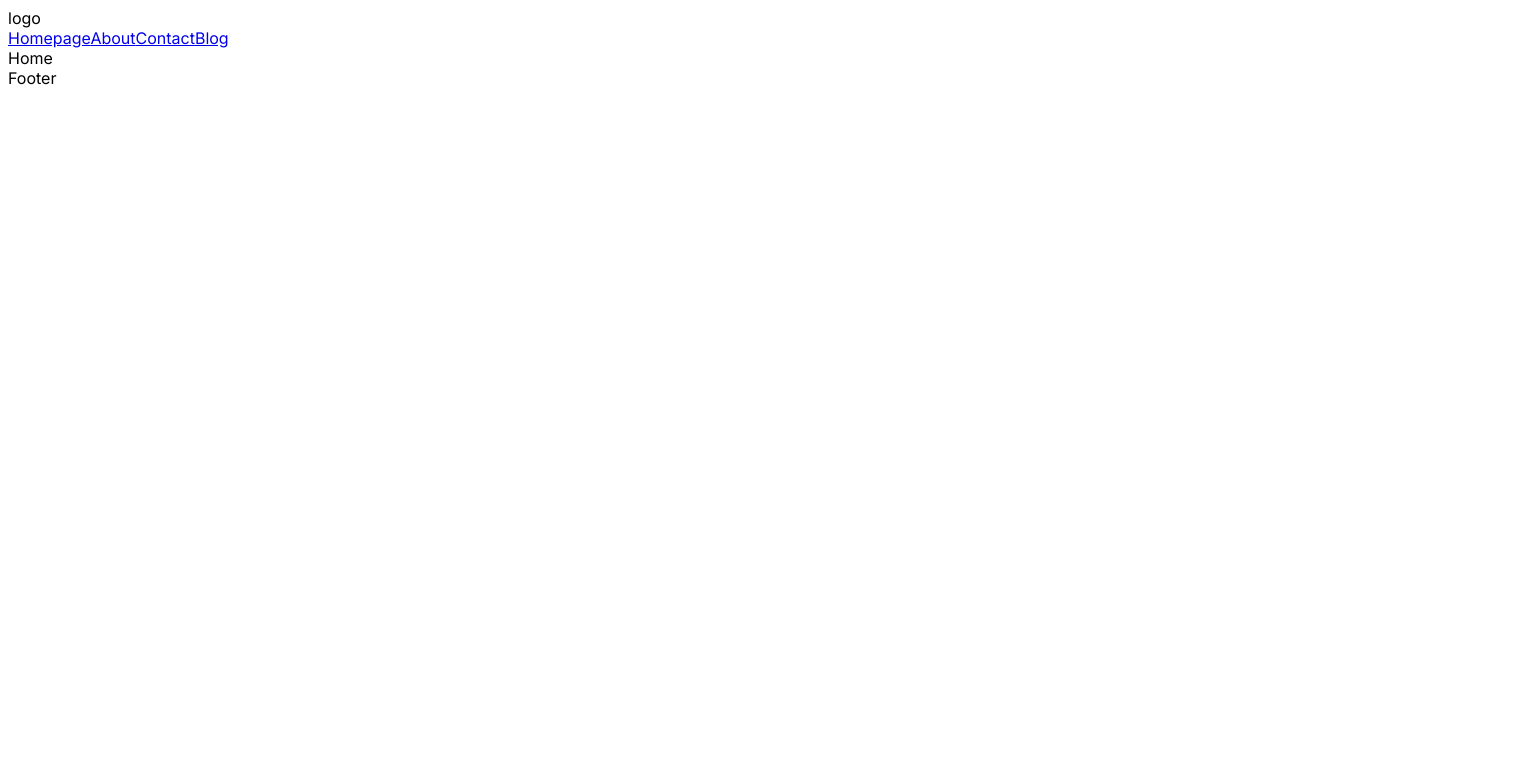
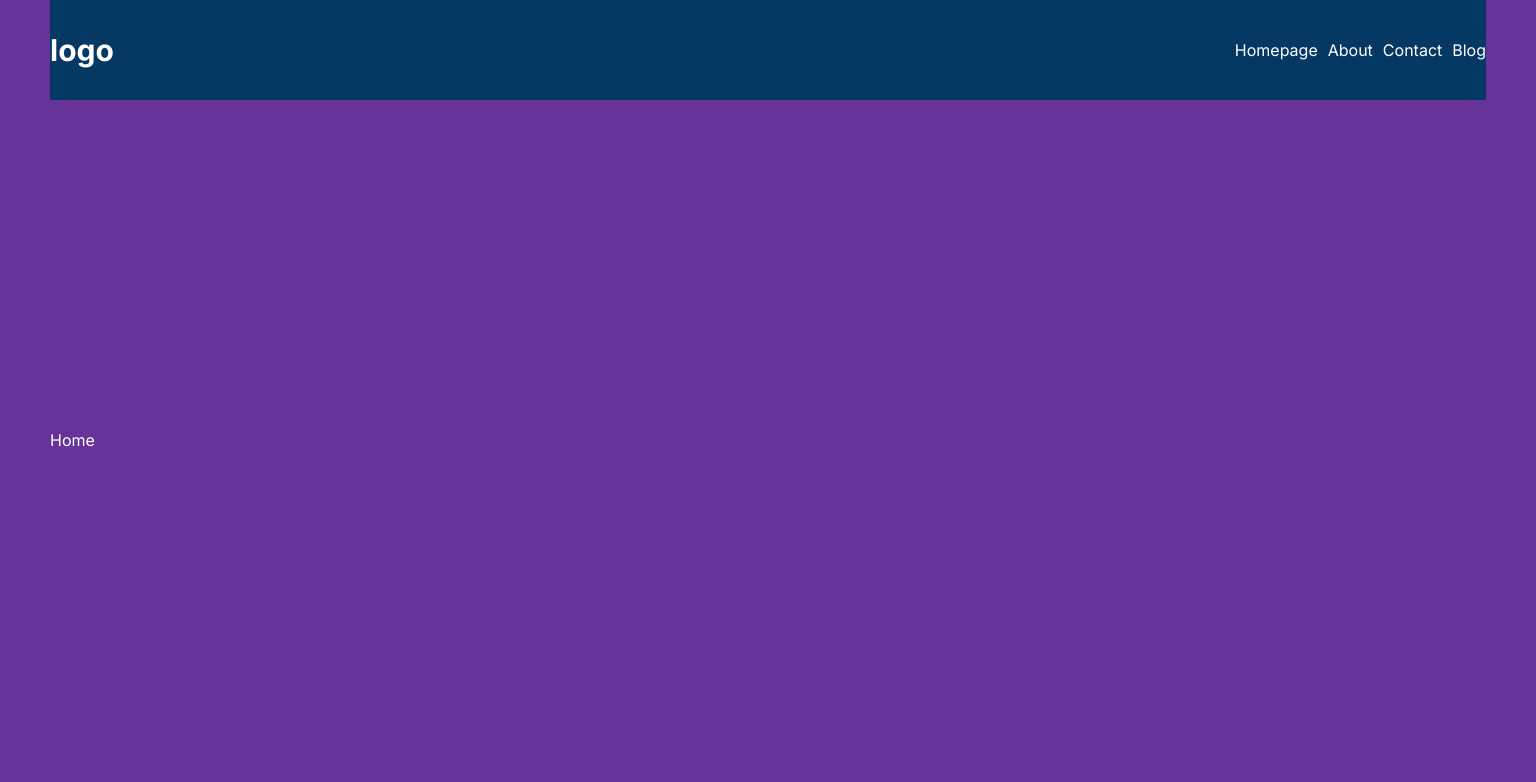
Before and after one commit to Ajaysh73/nextadminblog, a Next.js app: page / in a window 1280 px wide. Shown: the top 782 px of the page, 1536 px wide, since content can reach past the window. Built offline with nearby package versions, Linux system fonts and the light colour scheme.

Commit message:
Navbar styling

```diff
--- a/src/app/globals.css
+++ b/src/app/globals.css
@@ -0,0 +1,35 @@
+:root {
+  --bg: #0d0c22;
+  --bgSoft: #2d2b42;
+
+  --text: white;
+  --textSoft: #e5e5e5;
+
+  --btn: 33673fd;
+}
+* {
+  margin: 0;
+  padding: 0;
+  box-sizing: border-box;
+}
+body {
+  background-color: var(--bg);
+  color: var(--text);
+}
+
+a {
+  text-decoration: none;
+  color: inherit;
+}
+
+.container {
+  background-color: rebeccapurple;
+  width: 1536px;
+  margin: auto;
+  padding-left: 50px;
+  padding-right: 50px;
+  min-height: 100vh;
+  display: flex;
+  flex-direction: column;
+  justify-content: space-between;
+}
--- a/src/app/layout.js
+++ b/src/app/layout.js
@@ -14,9 +14,11 @@ export default function RootLayout({ children }) {
   return (
     <html lang='en'>
       <body className={inter.className}>
-        <Navbar />
-        {children}
-        <Footer />
+        <div className='container'>
+          <Navbar />
+          {children}
+          <Footer />
+        </div>
       </body>
     </html>
   );
--- a/src/components/links/Links.jsx
+++ b/src/components/links/Links.jsx
@@ -1,5 +1,6 @@
 import Link from 'next/link';
 import React from 'react';
+import styles from './links.module.css';
 
 const Links = () => {
   const links = [
@@ -22,7 +23,7 @@ const Links = () => {
   ];
 
   return (
-    <div>
+    <div className={styles.links}>
       {links.map((link) => (
         <Link href={link.path} key={link.title}>
           {link.title}
--- /dev/null
+++ b/src/components/links/links.module.css
@@ -0,0 +1,5 @@
+.links {
+  display: flex;
+  align-items: center;
+  gap: 10px;
+}
--- a/src/components/navbar/Navbar.jsx
+++ b/src/components/navbar/Navbar.jsx
@@ -1,14 +1,15 @@
 import React from 'react';
 import Links from '../links/Links';
-
+import styles from './navbar.module.css';
+import { Style_Script } from 'next/font/google';
 const Navbar = () => {
   return (
-    <>
-      <div>logo</div>
+    <div className={styles.container}>
+      <div className={styles.logo}>logo</div>
       <div>
         <Links />
       </div>
-    </>
+    </div>
   );
 };
 
--- /dev/null
+++ b/src/components/navbar/navbar.module.css
@@ -0,0 +1,12 @@
+.container {
+  background-color: rgb(6, 56, 100);
+  height: 100px;
+  display: flex;
+  align-items: center;
+  justify-content: space-between;
+}
+
+.logo {
+  font-size: 30px;
+  font-weight: bold;
+}
```
